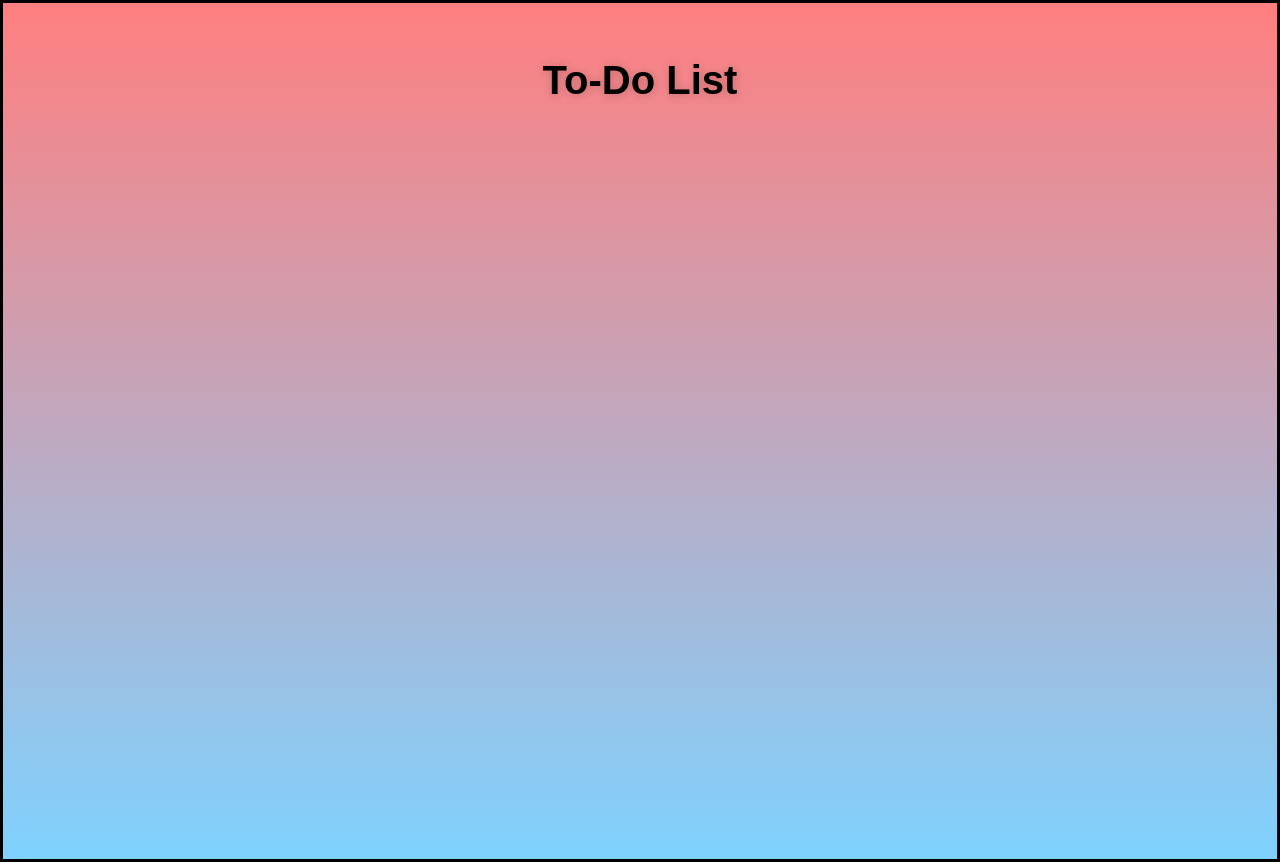
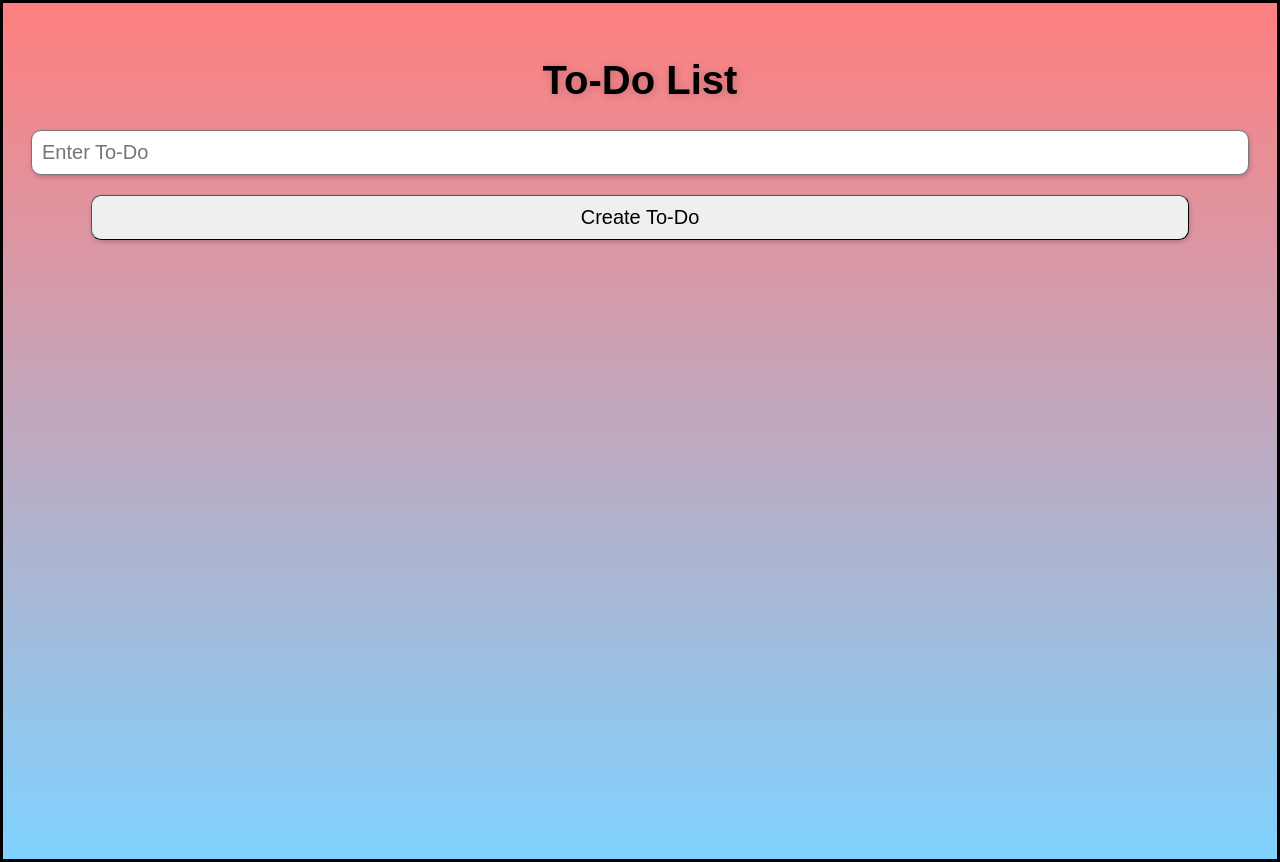
Before and after one commit to Eric-Zhang-Developer/To-Do-App, a React (Vite) app: page / in a window 1280 px wide. Built offline with nearby package versions, Linux system fonts and the light colour scheme.

Commit message:
Add Input as well as create to do button

```diff
--- a/src/App.jsx
+++ b/src/App.jsx
@@ -1,13 +1,12 @@
 import './App.css'
 
-import TodoInput from './components/TodoInput/TodoInput'
-import TodoItem from './components/TodoItem/Todoitem'
-import TodoList from './components/TodoList/TodoList'
+import TodoList from './components/TodoList/TodoList.jsx'
 
 function App() {
   return (
     <>
       <h1 className='title'>To-Do List</h1>
+      <TodoList></TodoList>
     </>
   )
 }
--- /dev/null
+++ b/src/components/TodoList/TodoInput/TodoInput.jsx
@@ -0,0 +1,30 @@
+import { useState } from "react";
+import "./TodoInput.css";
+
+function TodoInput({ onAddTodo }) {
+  const [inputText, setInputText] = useState("");
+
+  // This handles form sumbmission
+  const handleClick = () => {
+    onAddTodo(inputText);
+    setInputText("");
+  };
+
+  return (
+    <div className="to-do-bar">
+      {/* on changing of an input, we change inputText to that of the inputbox */}
+      <input
+        className="input-bar"
+        placeholder="Enter To-Do"
+        value={inputText}
+        onChange={(event) => setInputText(event.target.value)}
+      ></input>
+
+      <button className="create-to-do-button" onClick={handleClick}>
+        Create To-Do
+      </button>
+    </div>
+  );
+}
+
+export default TodoInput;
--- /dev/null
+++ b/src/components/TodoList/TodoInput/Todoinput.css
@@ -0,0 +1,51 @@
+.to-do-bar{
+  display: flex;
+  flex-direction: column;
+  gap: 1rem;
+}
+
+.to-do-bar > * {
+  padding: .5rem;
+  font-size: 1rem;
+}
+
+.input-bar{
+  border-style: solid;
+  border-width: 1px;
+  cursor: text;
+  box-shadow: 1px 2px 4px rgba(0, 0, 0, 0.2);
+  transition: all .3s;
+  border-radius: 10px;
+}
+
+.input-bar:focus{
+  box-shadow: 1px 2px 3px 3px rgba(0, 0, 0, .3);
+  outline-color: rgba(255, 0, 0, 0.3);
+  outline-width: 2px;
+}
+
+
+.create-to-do-button{
+  width: auto;
+  margin-left: 3rem;
+  margin-right: 3rem;
+  cursor: pointer;
+  box-shadow: 1px 2px 4px rgba(0, 0, 0, 0.2);
+  transition: all .3s;
+
+  border-radius: 10px;
+  border-width: 1px;
+  color: black;
+}
+
+.create-to-do-button:hover{
+  scale: 1.05;
+  box-shadow: 1px 2px 3px 2px rgba(0, 0, 0, .3);
+  background-color: rgb(220, 220, 220);
+}
+
+.create-to-do-button:active{
+  scale: 1.05;
+  box-shadow: 1px 2px 3px 2px rgba(0, 0, 0, .3);
+  background-color: rgb(200, 200, 200);
+}
--- a/src/components/TodoList/TodoList.jsx
+++ b/src/components/TodoList/TodoList.jsx
@@ -1,8 +1,15 @@
 import './TodoList.css'
+import TodoInput from './TodoInput/TodoInput'
+import TodoItem from './TodoItem/TodoItem'
+
 
 function TodoList(){
+  const addNewTodo = (text) =>{
+    console.log("Time to add a new To-do! To-Do:" + text)
+  }
   return(
     <>
+      <TodoInput onAddTodo={addNewTodo}></TodoInput>
     </>
   )
 }
```
Also changed, not shown: src/components/TodoInput/TodoInput.jsx (deleted, +0 -10 lines), src/components/TodoInput/Todoinput.css (deleted), src/components/TodoList/TodoItem/TodoItem.css (added), src/components/TodoList/TodoItem/TodoItem.jsx (renamed from src/components/TodoItem/TodoItem.jsx).
